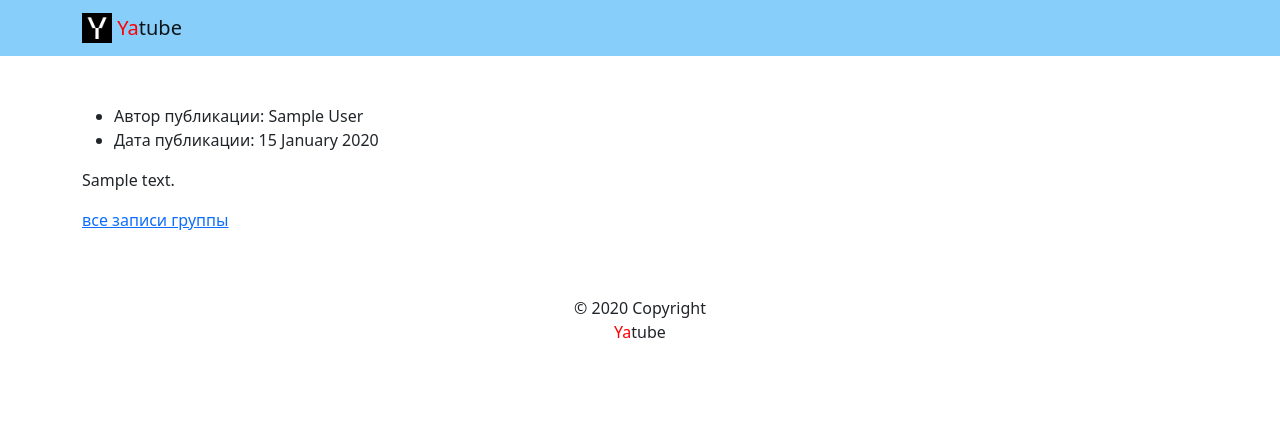
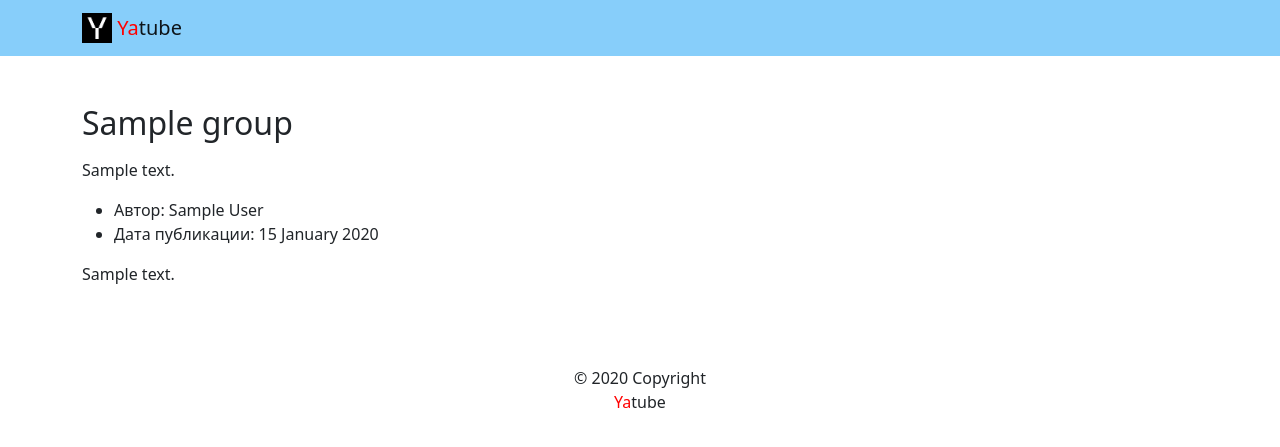
Before and after one commit to ad7595/hw02_community, a Django app: a page that uses yatube/templates/posts/group_list.html in a window 1280 px wide. Shown: the top 447 px of the page. Run offline with Django 3.2, Linux system fonts and the light colour scheme; tables that the repository leaves empty hold one stand-in row (values such as "Sample post"); some libraries are stand-ins or nearby versions.

Commit message:
upd2912_102

```diff
--- a/yatube/posts/admin.py
+++ b/yatube/posts/admin.py
@@ -1,6 +1,5 @@
 from django.contrib import admin
-from .models import Post
-from .models import Group
+from .models import Post, Group
 
 
 class PostAdmin(admin.ModelAdmin):
@@ -18,5 +17,4 @@ class PostAdmin(admin.ModelAdmin):
 # При регистрации модели Post источником конфигурации для неё назначаем
 # класс PostAdmin
 admin.site.register(Post, PostAdmin)
-
-# admin.site.register(Group)
+admin.site.register(Group)
--- a/yatube/posts/models.py
+++ b/yatube/posts/models.py
@@ -7,15 +7,15 @@ User = get_user_model()
 
 class Group(models.Model):
     title = models.CharField(max_length=200)
-    slug = models.SlugField(unique=True)
-    description = models.TextField()
+    slug = models.SlugField(max_length=200, unique=True)
+    description = models.TextField(max_length=400)
 
     def __str__(self) -> str:
         return self.title
 
 
 class Post(models.Model):
-    text = models.TextField()
+    text = models.TextField(max_length=400)
     pub_date = models.DateTimeField(auto_now_add=True)
     author = models.ForeignKey(
         User,
--- a/yatube/posts/urls.py
+++ b/yatube/posts/urls.py
@@ -1,11 +1,10 @@
 from django.urls import path
+
 from . import views
 
 app_name = 'posts'
 
 urlpatterns = [
-    # Главная страница
     path('', views.index, name='index'),
-    path('group/<slug:slug>/', views.group_posts, name='group_post'),
-    path('group_list.html/', views.group_list, name='group_list')
+    path('group/<slug:slug>/', views.group_posts, name='group_list'),
 ]
--- a/yatube/posts/views.py
+++ b/yatube/posts/views.py
@@ -1,37 +1,25 @@
-from django.shortcuts import render, get_object_or_404
-from .models import Post, Group
+from django.shortcuts import get_object_or_404, render
+
+from .models import Group, Post
 
 
 def index(request):
+    """Выводим на страницу первые 10 записей постов."""
+
+    posts = Post.objects.select_related('author')[:10]
     template = 'posts/index.html'
-    title = 'Последние обновления на сайте'
-    text = 'Это главная страница проекта yatube'
-    posts = Post.objects.order_by('-pub_date')[:10]
-    context = {
-        'posts': posts,
-        'title': title,
-        'text': text,
-    }
+    context = {'posts': posts}
     return render(request, template, context)
 
 
 def group_posts(request, slug):
+    """Выводим на страницу первые 10 записей групп."""
+
     group = get_object_or_404(Group, slug=slug)
+    posts = group.posts.select_related('author')[:10]
     template = 'posts/group_list.html'
-    posts = Post.objects.filter(group=group).order_by('-pub_date')[:10]
     context = {
         'group': group,
-        'posts': posts,
+        'posts': posts
     }
     return render(request, template, context)
-
-
-def group_list(request):
-    template = 'posts/group_list.html'
-    title = 'Лев Толстой - зеркало русской революции'
-    text = 'Здесь будет информация о группах проекта Yatube'
-    context = {
-        'title': title,
-        'text': text,
-    }
-    return render(request, template, context)
--- a/yatube/templates/posts/group_list.html
+++ b/yatube/templates/posts/group_list.html
@@ -1,19 +1,20 @@
-{% extends 'base.html'%}
-{% block tite %} Записи сообщества. {% endblock %}
+{% extends 'base.html' %}
+{% block title %}
+Записи сообщества {{group.title}}
+{% endblock %}
 {% block content %}
+  <h2>{{group.title}}</h2>
+  <p>{{group.description|linebreaks }}</p>
 {% for post in posts %}
   <ul>
     <li>
-            Автор публикации: {{ post.author.get_full_name }}
+      Автор: {{ post.author.get_full_name }}
     </li>
     <li>
-            Дата публикации: {{ post.pub_date|date:"d E Y" }}
+      Дата публикации: {{ post.pub_date|date:'d E Y' }}
     </li>
   </ul>
-        <p>{{ post.text }}</p>
-        {% if post.group %}
-          <a href="{% url 'posts:group_list' post.group.slug %}">все записи группы</a>
-        {% endif %}
+    <p>{{ post.text|linebreaks }}</p>
   {% if not forloop.last %}<hr>{% endif %}
 {% endfor %}
 {% endblock %}
--- a/yatube/yatube/urls.py
+++ b/yatube/yatube/urls.py
@@ -18,7 +18,11 @@ from django.contrib import admin
 # импорт include позволит использовать адреса, включенные в приложения
 from django.urls import path, include
 
+from django.contrib import admin
+from django.urls import include, path
+
 urlpatterns = [
-    path('', include('posts.urls', namespace='posts')),
-    path('admin/', admin.site.urls)
+    path('', include('posts.urls', namespace='index')),
+    path('group/<slug:slug>/', include('posts.urls', namespace='posts')),
+    path('admin/', admin.site.urls),
 ]
```
Also changed, not shown: tests/test_homework.py (+1 -1 lines). Lines whose indentation alone changed are shown as unchanged.
